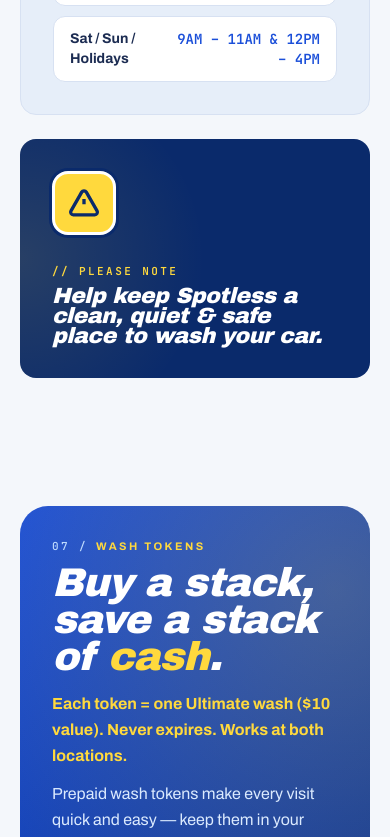
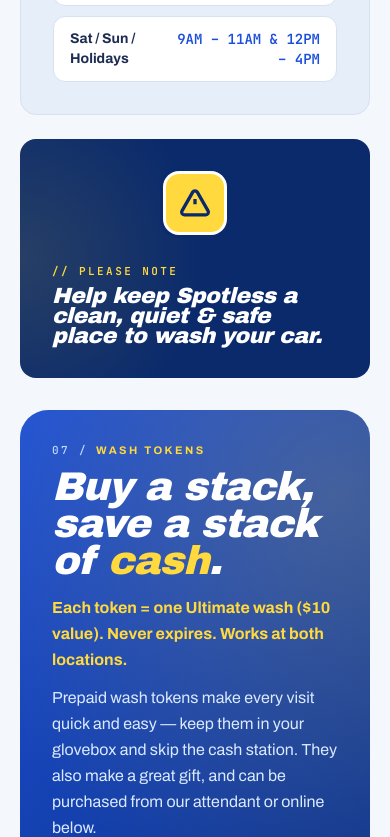
Before and after one commit to wramirez09/spotless-carwash, a Next.js app: page /locations/madison-st in a window 390 px wide. Shown: the part 7700-8537 px from the top of the page. Built offline with nearby package versions, Linux system fonts and the light colour scheme.

Commit message:
chore: add new section updates

```diff
--- a/src/components/OtherServices.tsx
+++ b/src/components/OtherServices.tsx
@@ -4,7 +4,7 @@
 
 export default function OtherServices() {
   return (
-    <section id="services" className="pb-16 md:pb-24 pt-16 md:pt-24">
+    <section id="services" className="pt-16 md:pt-24 pb-8 md:pb-10">
       <div className="max-w-[1240px] mx-auto px-5 md:px-7">
         <div className="flex items-end justify-between gap-10 mb-10 md:mb-12 flex-wrap">
           <div>
@@ -173,7 +173,7 @@
         </article>
 
         {/* House rules banner */}
-        <div className="mt-6 bg-blue-700 text-white rounded-2xl p-8 md:px-10 flex flex-col sm:flex-row items-start sm:items-center gap-7 relative overflow-hidden">
+        <div className="mt-6 bg-blue-700 text-white rounded-2xl p-8 md:px-10 flex flex-col sm:flex-row items-center gap-7 relative overflow-hidden">
           <div
             className="absolute inset-0 pointer-events-none"
             style={{ background: 'radial-gradient(circle at 0% 50%,rgba(255,217,61,.12),transparent 50%)' }}
@@ -187,7 +187,7 @@
               <path d="M10.3 3.86l-8.05 14a2 2 0 001.74 3h16.06a2 2 0 001.74-3l-8.05-14a2 2 0 00-3.48 0z" />
             </svg>
           </div>
-          <div className="relative">
+          <div className="relative flex flex-col justify-center">
             <div className="mono text-[11px] font-semibold text-yellow-400 tracking-[0.22em] uppercase mb-1.5">
               // please note
             </div>
--- a/src/components/Tokens.tsx
+++ b/src/components/Tokens.tsx
@@ -6,7 +6,7 @@
 
 export default function Tokens() {
   return (
-    <section id="tokens" className="pb-16 md:pb-24 pt-16 md:pt-24">
+    <section id="tokens" className="pb-16 md:pb-24">
       <div className="max-w-[1240px] mx-auto px-5 md:px-7">
         <div
           className="rounded-[28px] p-8 md:p-16 grid md:grid-cols-2 gap-10 md:gap-15 items-center relative overflow-hidden text-white"
```
